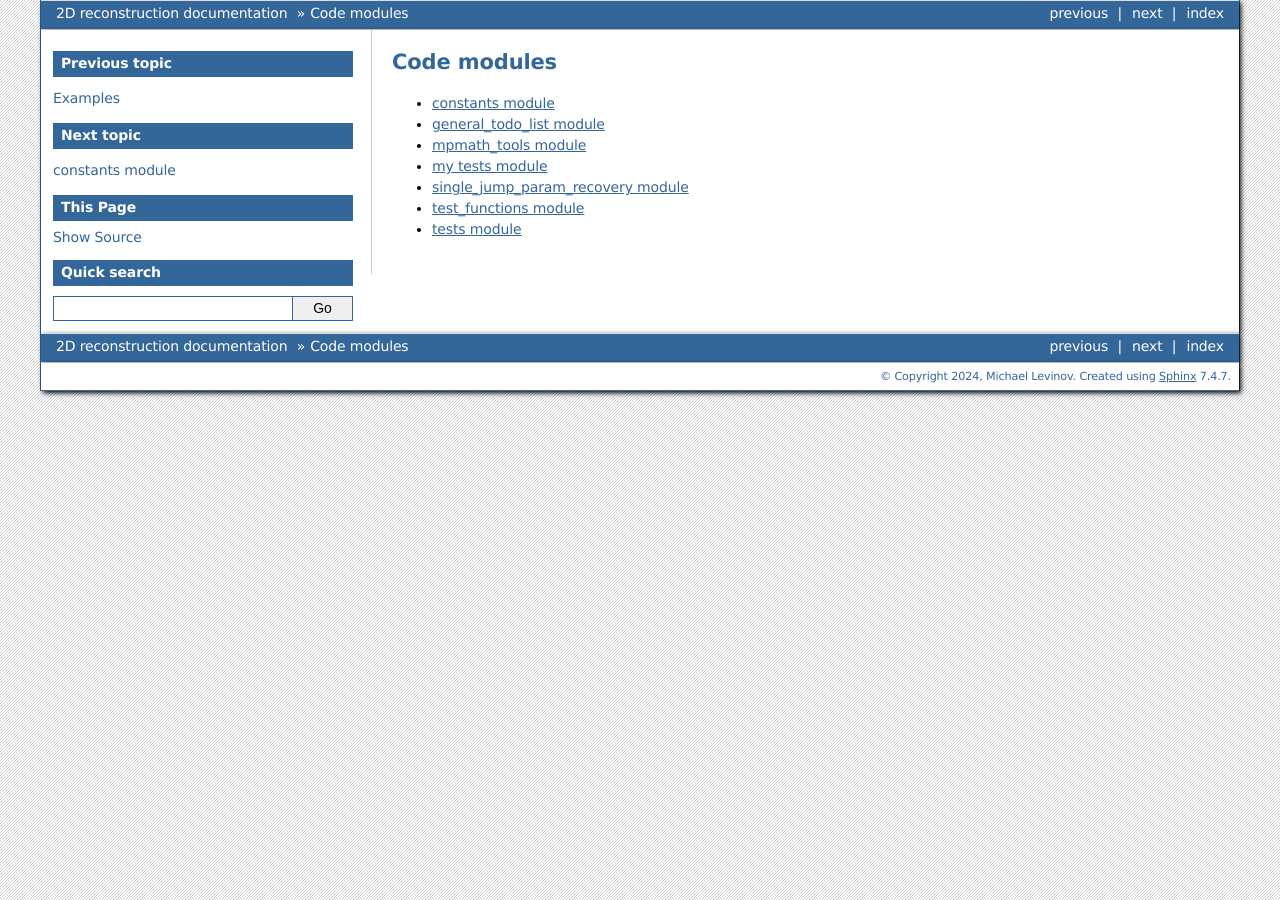
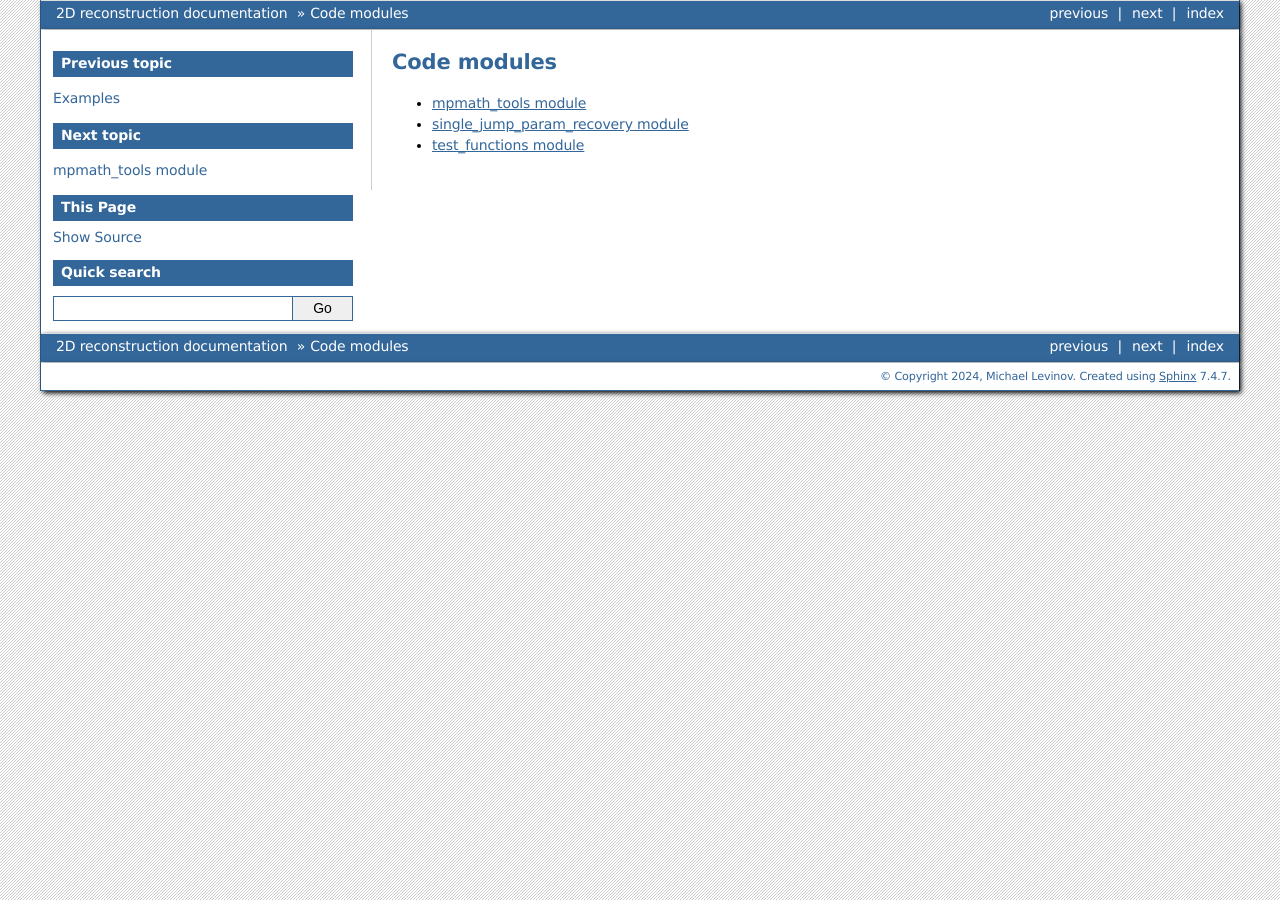
Before and after one commit to mlevinov/algebraic-fourier-2d, a Sphinx documentation site: the page built from docs/source/modules.rst, in a window 1280 px wide. Built offline with Sphinx 7.4.7, drawn with Linux system fonts in a browser that asks for light colours; formulas are drawn with MathJax 3; pages that are not in the unit, such as notebooks, are missing from menus.

Commit message:
removed unnecessary modules

```diff
--- a/docs/source/modules.rst
+++ b/docs/source/modules.rst
@@ -4,11 +4,7 @@
 .. toctree::
    :maxdepth: 4
 
-   constants
-   general_todo_list
    mpmath_tools
-   my tests
    plots
    single_jump_param_recovery
    test_functions
-   tests
```
